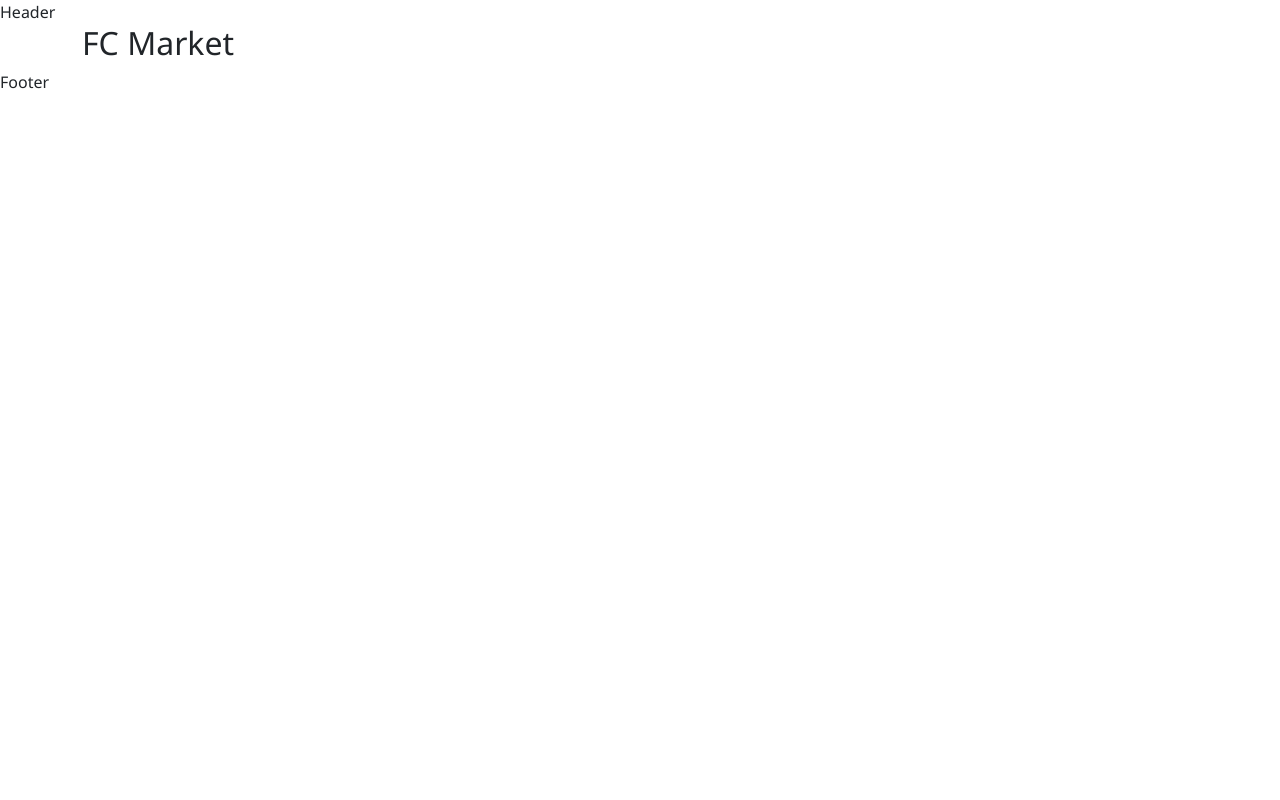
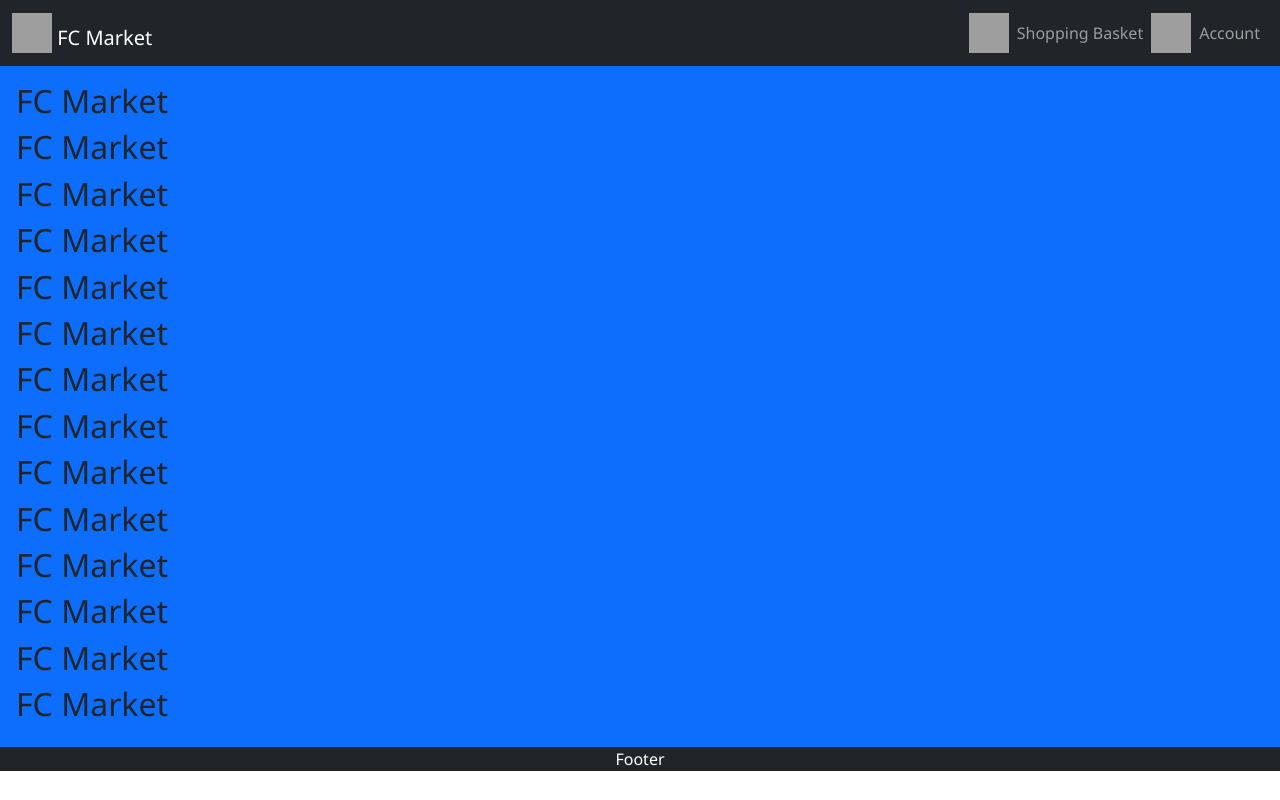
Before and after one commit to alaz7622356694/WebShop, a React (Create React App) app: page / in a window 1280 px wide. Built offline with nearby package versions, Linux system fonts and the light colour scheme; grey boxes are pictures that could not be loaded.

Commit message:
desiging header and footer by bootstrap

```diff
--- a/src/App.js
+++ b/src/App.js
@@ -6,9 +6,23 @@ const App = () => {
     return (
         <div>
           <Header/>
-          <Container>
+          <Container fluid className="p-3 bg-primary">
+              <h2>FC Market</h2>
+              <h2>FC Market</h2>
+              <h2>FC Market</h2>
+              <h2>FC Market</h2>
+              <h2>FC Market</h2>
+              <h2>FC Market</h2>
+              <h2>FC Market</h2>
+              <h2>FC Market</h2>
+              <h2>FC Market</h2>
+              <h2>FC Market</h2>
+              <h2>FC Market</h2>
+              <h2>FC Market</h2>
+              <h2>FC Market</h2>
               <h2>FC Market</h2>
           </Container>
+
           <Footer/>
         </div>
     )
--- a/src/components/Footer/Footer.js
+++ b/src/components/Footer/Footer.js
@@ -1,9 +1,15 @@
 import React from 'react'
-
+import {Container,Row,Col} from 'react-bootstrap'
 const Footer = () => {
     return (
         <div>
-            Footer
+            <Container fluid className="bg-dark text-white">
+
+  <Row>
+      <Col className="text-center">Footer</Col>
+  </Row>
+
+          </Container>
         </div>
     )
 }
--- a/src/components/Haeader/Header.js
+++ b/src/components/Haeader/Header.js
@@ -1,10 +1,46 @@
 import React from 'react'
+import {Container,Navbar,Nav} from 'react-bootstrap'
 
 const Header = () => {
     return (
-        <div>
-            Header
-        </div>
+        <header>
+
+
+  <Navbar sticky ="top" expand="xl" variant="dark" bg="dark" >
+  <Container fluid>
+
+  <Navbar.Brand href="/">     <img
+       src="https://img.icons8.com/officel/80/000000/shop.png"
+        width="40px"
+        height="40px"
+        className="d-inline-block align-bottom"
+      /> {' '} FC Market</Navbar.Brand>
+      <Nav >
+      <img
+        src="https://img.icons8.com/cotton/64/000000/shopping-cart.png"
+        width="40px"
+        height="40px"
+        className="d-inline-block align-top"
+      />
+          <Nav.Link  href="/cart">Shopping Basket</Nav.Link>
+          <img
+        src="https://img.icons8.com/ultraviolet/40/000000/guest-male.png"
+        width="40px"
+        height="40px"
+        className="d-inline-block align-top"
+      />
+          <Nav.Link href="/account">Account</Nav.Link>
+      </Nav>
+
+
+  </Container>
+
+  </Navbar>
+
+
+
+
+        </header>
     )
 }
 
```
